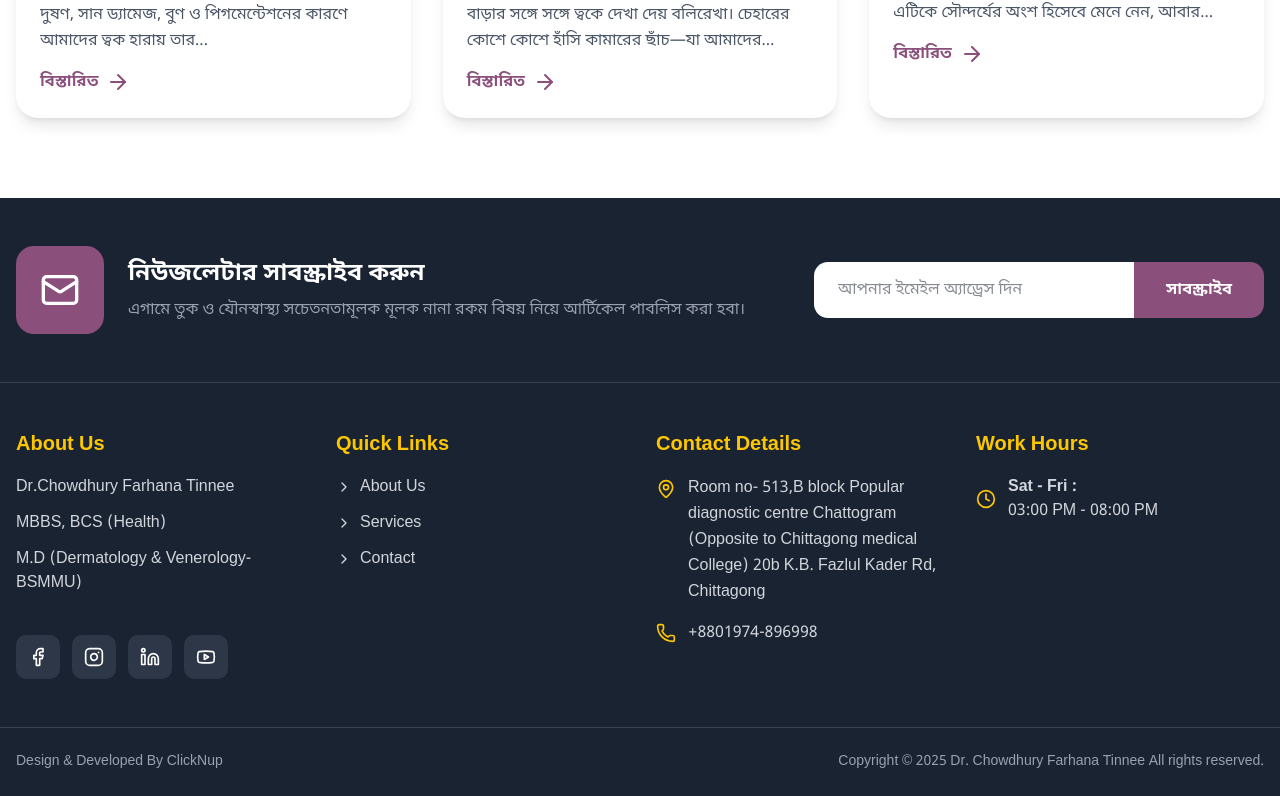
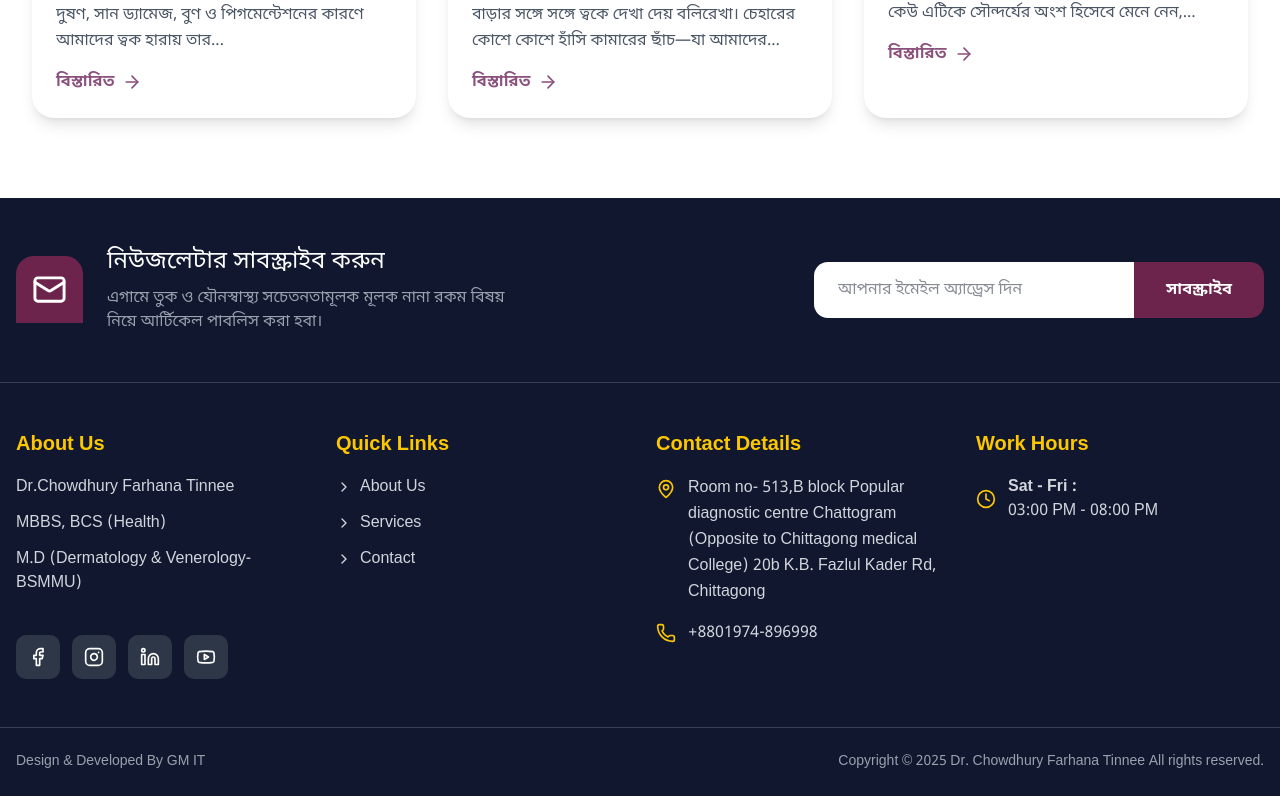
Before and after one commit to gmitsolution3/dr-omor-faruk, a React (Vite) app: page / in a window 1280 px wide. Shown: the part 5284-6080 px from the top of the page. Built offline with nearby package versions, Linux system fonts and the light colour scheme.

Commit message:
feat: footer responsive added

```diff
--- a/src/components/BlogSection.tsx
+++ b/src/components/BlogSection.tsx
@@ -30,14 +30,14 @@ export default function BlogSection() {
   ];
 
   return (
-    <section className="py-20 bg-white">
-      <div className="container mx-auto px-4">
+    <section className="py-12 sm:py-16 lg:py-20 bg-white">
+      <div className="container mx-auto px-4 sm:px-6 lg:px-8">
         {/* Header */}
-        <div className="text-center mb-12 space-y-4">
-          <h2 className="text-3xl md:text-4xl font-bold text-gray-900">
+        <div className="text-center mb-8 sm:mb-10 lg:mb-12 space-y-3 sm:space-y-4">
+          <h2 className="text-2xl sm:text-3xl lg:text-4xl font-bold text-gray-900">
             লেটেস্ট ব্লগ এবং টিপস
           </h2>
-          <p className="text-gray-600 max-w-3xl mx-auto leading-relaxed">
+          <p className="text-gray-600 text-sm sm:text-base max-w-2xl sm:max-w-3xl mx-auto leading-relaxed">
             তুক, এলাজি, যৌন স্বাথ্য বিষয়ক বিভিন্ন রোগ এবং তার
             প্রতিকার ও সতর্কতামূলক মূলক নানা রকম বিষয় নিয়ে আর্টিকেল
             পাবিকেল করা হবে।
@@ -45,14 +45,14 @@ export default function BlogSection() {
         </div>
 
         {/* Articles Grid */}
-        <div className="grid md:grid-cols-2 lg:grid-cols-3 gap-8">
+        <div className="grid grid-cols-1 sm:grid-cols-2 lg:grid-cols-3 gap-6 sm:gap-8">
           {articles.map((article, index) => (
             <article
               key={index}
-              className="bg-white rounded-3xl overflow-hidden shadow-lg hover:shadow-xl transition-shadow group"
+              className="bg-white rounded-2xl sm:rounded-3xl overflow-hidden shadow-lg hover:shadow-xl transition-shadow group"
             >
               {/* Image */}
-              <div className="relative overflow-hidden h-64">
+              <div className="relative overflow-hidden h-48 sm:h-56 md:h-64">
                 <img
                   src={article.image}
                   alt={article.title}
@@ -61,25 +61,25 @@ export default function BlogSection() {
               </div>
 
               {/* Content */}
-              <div className="p-6 space-y-4">
+              <div className="p-4 sm:p-5 md:p-6 space-y-3 sm:space-y-4">
                 {/* Title */}
-                <h3 className="text-xl font-bold text-gray-900 leading-snug hover:text-[#8B4F7C] transition-colors">
+                <h3 className="text-lg sm:text-xl font-bold text-gray-900 leading-snug hover:text-[#8B4F7C] transition-colors">
                   {article.title}
                 </h3>
 
                 {/* Excerpt */}
-                <p className="text-gray-600 leading-relaxed line-clamp-3">
+                <p className="text-gray-600 text-sm sm:text-base leading-relaxed line-clamp-3">
                   {article.excerpt}
                 </p>
 
                 {/* Read More Link */}
                 <a
                   href={article.link}
-                  className="inline-flex items-center gap-2 text-[#8B4F7C] font-semibold hover:gap-3 transition-all"
+                  className="inline-flex items-center gap-2 text-[#8B4F7C] font-semibold text-sm sm:text-base hover:gap-3 transition-all"
                 >
                   বিস্তারিত{" "}
                   <span>
-                    <ArrowRight />
+                    <ArrowRight className="w-4 h-4 sm:w-5 sm:h-5" />
                   </span>
                 </a>
               </div>
--- a/src/components/common/Footer.tsx
+++ b/src/components/common/Footer.tsx
@@ -21,21 +21,21 @@ export default function Footer() {
   };
 
   return (
-    <footer className="bg-[#1a2332] text-white">
+    <footer className="bg-[#10172E] text-white">
       {/* Newsletter Section */}
       <div className="border-b border-gray-700">
         <div className="container mx-auto px-4 py-12">
           <div className="flex flex-col md:flex-row items-center justify-between gap-6">
             {/* Left - Icon and Text */}
             <div className="flex items-center gap-6">
-              <div className="bg-[#8B4F7C] rounded-2xl p-6 flex-shrink-0">
-                <Mail size={40} />
+              <div className="bg-[#6C234C] rounded-t-2xl p-4 flex-shrink-0">
+                <Mail size={35} />
               </div>
               <div>
-                <h3 className="text-2xl font-bold mb-2">
+                <h3 className="text-2xl font-medium mb-2">
                   নিউজলেটার সাবস্ক্রাইব করুন
                 </h3>
-                <p className="text-gray-400">
+                <p className="text-gray-400 max-w-100">
                   এগামে তুক ও যৌনস্বাস্থ্য সচেতনতামূলক মূলক নানা রকম
                   বিষয় নিয়ে আর্টিকেল পাবলিস করা হবা।
                 </p>
@@ -52,12 +52,12 @@ export default function Footer() {
                 value={email}
                 onChange={(e) => setEmail(e.target.value)}
                 placeholder="আপনার ইমেইল অ্যাড্রেস দিন"
-                className="flex-1 md:w-80 px-6 py-4 rounded-l-xl bg-white text-gray-900 focus:outline-none focus:ring-2 focus:ring-[#8B4F7C]"
+                className="flex-1 md:w-80 px-6 py-4 rounded-l-xl bg-white text-gray-900 focus:outline-none focus:ring-2 focus:ring-[#6C234C]"
                 required
               />
               <button
                 type="submit"
-                className="bg-[#8B4F7C] hover:bg-[#6B3F6C] transition-colors px-8 py-4 rounded-r-xl font-semibold whitespace-nowrap"
+                className="bg-[#6C234C] hover:bg-[#6C234C] transition-colors px-8 py-4 rounded-r-xl font-semibold whitespace-nowrap"
               >
                 সাবস্ক্রাইব
               </button>
@@ -195,7 +195,7 @@ export default function Footer() {
       <div className="border-t border-gray-700">
         <div className="container mx-auto px-4 py-6">
           <div className="flex flex-col md:flex-row justify-between items-center gap-4 text-gray-400 text-sm">
-            <p>Design & Developed By ClickNup</p>
+            <p>Design & Developed By GM IT</p>
             <p>
               Copyright © 2025 Dr. Chowdhury Farhana Tinnee All rights
               reserved.
```
